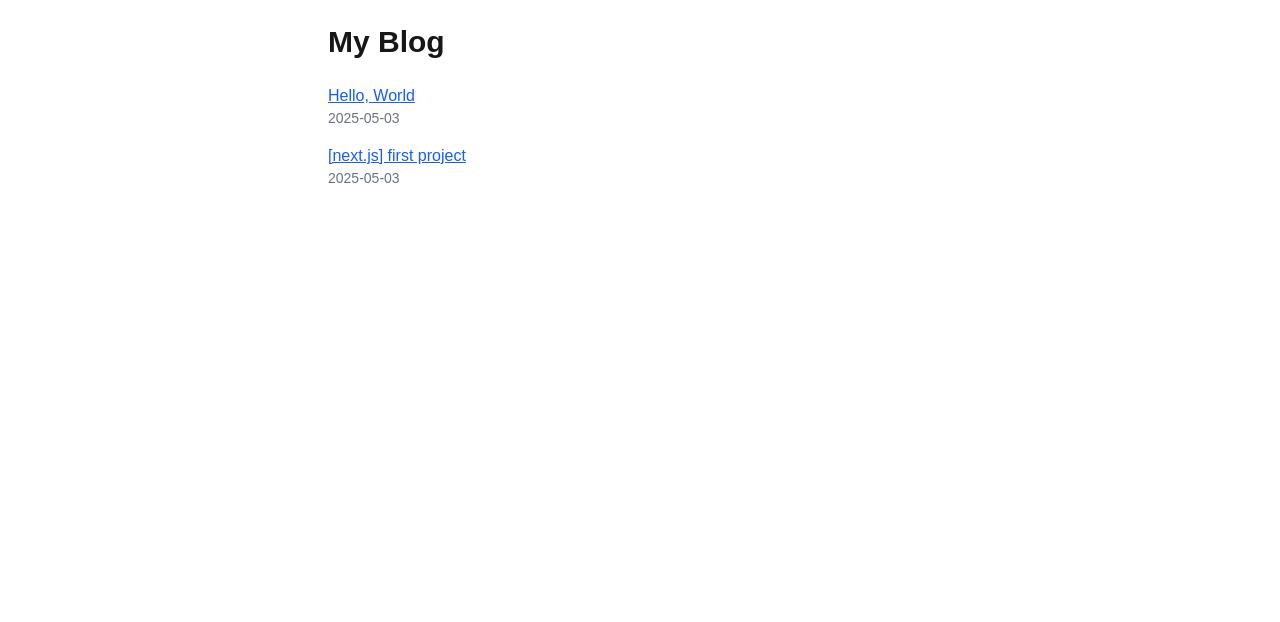
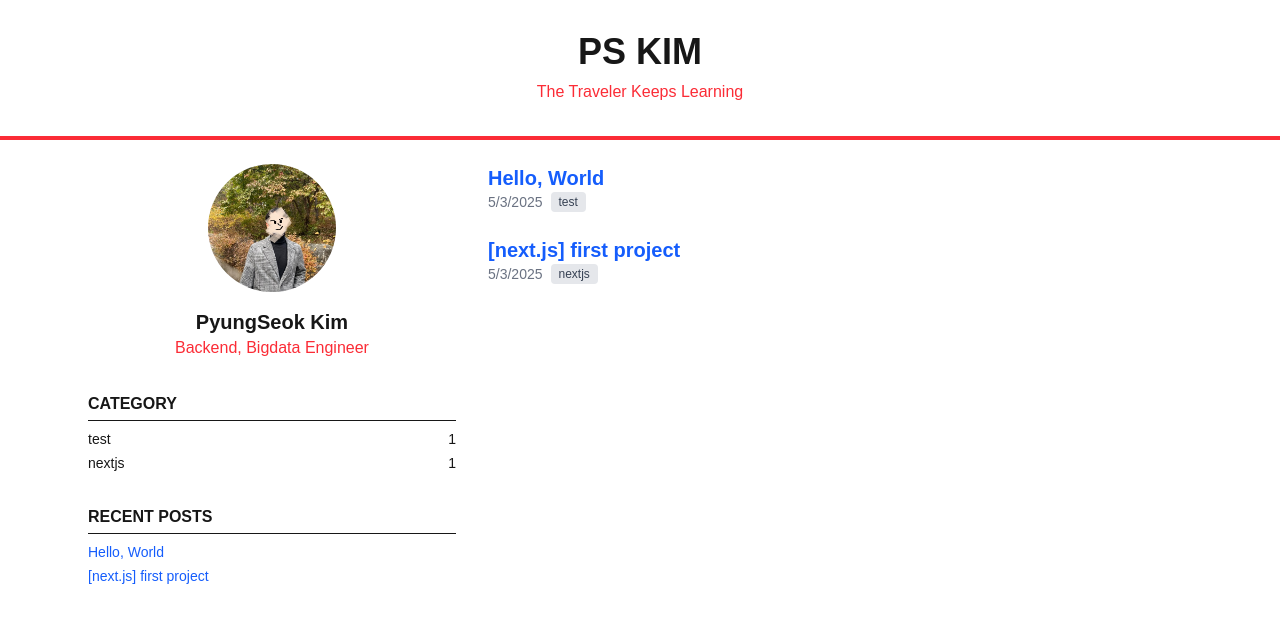
Before and after one commit to pskim-b/vercel-my-blog, a Next.js app: page / in a window 1280 px wide. Shown: the top 622 px of the page. Built offline with nearby package versions, Linux system fonts and the light colour scheme.

Commit message:
add sidebar and header

```diff
--- a/posts/first-post.md
+++ b/posts/first-post.md
@@ -1,6 +1,7 @@
 ---
 title: "Hello, World"
 date: "2025-05-03"
+category: "test"
 ---
 
 This is your **first blog post** written in Markdown!
--- a/posts/first-project.md
+++ b/posts/first-project.md
@@ -1,6 +1,7 @@
 ---
 title: "[next.js] first project"
 date: "2025-05-03"
+category: "nextjs"
 ---
 
 # 1. Setup project
--- a/src/app/page.tsx
+++ b/src/app/page.tsx
@@ -1,23 +1,19 @@
-import Link from 'next/link';
-import { getPostSlugs, getPostBySlug } from '@/lib/posts';
+import Header from "@/components/Header";
+import Sidebar from "@/components/Sidebar";
+import PostList from "@/components/PostList";
 
 export default function HomePage() {
-  const slugs = getPostSlugs();
-  const posts = slugs.map(getPostBySlug);
-
   return (
-    <main className="max-w-2xl mx-auto p-6">
-      <h1 className="text-3xl font-bold mb-6">My Blog</h1>
-      <ul className="space-y-4">
-        {posts.map((post) => (
-          <li key={post.slug}>
-            <Link href={`/posts/${post.slug}`} className="text-blue-600 underline">
-              {post.title}
-            </Link>
-            <p className="text-sm text-gray-500">{post.date}</p>
-          </li>
-        ))}
-      </ul>
-    </main>
+    <div>
+      <Header />
+      <main className="flex max-w-6xl mx-auto p-6 gap-8">
+        <aside className="w-1/3">
+          <Sidebar />
+        </aside>
+        <section className="flex-1">
+          <PostList />
+        </section>
+      </main>
+    </div>
   );
 }
--- /dev/null
+++ b/src/components/Header.tsx
@@ -0,0 +1,8 @@
+export default function Header() {
+    return (
+      <header className="text-center py-8 border-b-4 border-red-500">
+        <h1 className="text-4xl font-bold">PS KIM</h1>
+        <p className="text-red-500 mt-2">The Traveler Keeps Learning</p>
+      </header>
+    );
+  }
--- /dev/null
+++ b/src/components/PostList.tsx
@@ -0,0 +1,47 @@
+import fs from "fs";
+import path from "path";
+import matter from "gray-matter";
+
+interface PostMeta {
+  title: string;
+  date: string;
+  category: string;
+  slug: string;
+}
+
+function getPosts(): PostMeta[] {
+  const postsDir = path.join(process.cwd(), "posts");
+  const filenames = fs.readdirSync(postsDir);
+
+  return filenames.map((filename) => {
+    const filePath = path.join(postsDir, filename);
+    const fileContent = fs.readFileSync(filePath, "utf8");
+    const { data } = matter(fileContent);
+    return {
+      title: data.title,
+      date: data.date,
+      category: data.category,
+      slug: filename.replace(/\.md$/, ""),
+    };
+  });
+}
+
+export default function PostList() {
+  const posts = getPosts();
+
+  return (
+    <ul className="space-y-6">
+      {posts.map((post) => (
+        <li key={post.slug}>
+          <a href={`/posts/${post.slug}`} className="text-xl text-blue-600 hover:underline font-semibold">
+            {post.title}
+          </a>
+          <div className="text-sm text-gray-500 flex gap-2 items-center">
+            <span>{new Date(post.date).toLocaleDateString()}</span>
+            <span className="bg-gray-200 text-gray-700 px-2 py-0.5 rounded text-xs">{post.category}</span>
+          </div>
+        </li>
+      ))}
+    </ul>
+  );
+}
--- /dev/null
+++ b/src/components/Sidebar.tsx
@@ -0,0 +1,85 @@
+import fs from "fs";
+import path from "path";
+import matter from "gray-matter";
+
+function getCategories() {
+  const postsDir = path.join(process.cwd(), "posts");
+  const filenames = fs.readdirSync(postsDir);
+  const categoryCount: Record<string, number> = {};
+
+  filenames.forEach((filename) => {
+    const filePath = path.join(postsDir, filename);
+    const fileContent = fs.readFileSync(filePath, "utf8");
+    const { data } = matter(fileContent);
+    const category = data.category;
+    if (category) {
+      categoryCount[category] = (categoryCount[category] || 0) + 1;
+    }
+  });
+
+  return Object.entries(categoryCount).map(([name, count]) => ({ name, count }));
+}
+
+function getRecentPosts(limit: number = 5) {
+  const postsDir = path.join(process.cwd(), "posts");
+  const filenames = fs.readdirSync(postsDir);
+
+  const posts = filenames.map((filename) => {
+    const filePath = path.join(postsDir, filename);
+    const fileContent = fs.readFileSync(filePath, "utf8");
+    const { data } = matter(fileContent);
+    return {
+      title: data.title,
+      date: data.date,
+      slug: filename.replace(/\.md$/, ""),
+    };
+  });
+
+  return posts
+    .sort((a, b) => new Date(b.date).getTime() - new Date(a.date).getTime())
+    .slice(0, limit);
+}
+
+export default function Sidebar() {
+  const categories = getCategories();
+  const recentPosts = getRecentPosts();
+
+  return (
+    <div className="space-y-8">
+      <div className="text-center">
+        <img
+          src="/images/profile.jpg"
+          alt="Profile"
+          className="w-32 h-32 rounded-full mx-auto"
+        />
+        <h2 className="mt-4 text-xl font-bold">PyungSeok Kim</h2>
+        <p className="text-red-500">Backend, Bigdata Engineer</p>
+      </div>
+
+      <div>
+        <h3 className="font-bold border-b pb-1 mb-2">CATEGORY</h3>
+        <ul className="space-y-1 text-sm">
+          {categories.map((cat) => (
+            <li key={cat.name} className="flex justify-between">
+              <span>{cat.name}</span>
+              <span>{cat.count}</span>
+            </li>
+          ))}
+        </ul>
+      </div>
+
+      <div>
+        <h3 className="font-bold border-b pb-1 mb-2">RECENT POSTS</h3>
+        <ul className="space-y-1 text-sm text-blue-600">
+          {recentPosts.map((post) => (
+            <li key={post.slug}>
+              <a href={`/posts/${post.slug}`} className="hover:underline">
+                {post.title}
+              </a>
+            </li>
+          ))}
+        </ul>
+      </div>
+    </div>
+  );
+}
--- a/src/output.css
+++ b/src/output.css
@@ -7,21 +7,31 @@
       "Segoe UI Emoji", "Segoe UI Symbol", "Noto Color Emoji";
     --font-mono: ui-monospace, SFMono-Regular, Menlo, Monaco, Consolas, "Liberation Mono",
       "Courier New", monospace;
+    --color-red-500: oklch(63.7% 0.237 25.331);
     --color-blue-500: oklch(62.3% 0.214 259.815);
     --color-blue-600: oklch(54.6% 0.245 262.881);
+    --color-gray-200: oklch(92.8% 0.006 264.531);
     --color-gray-500: oklch(55.1% 0.027 264.364);
+    --color-gray-700: oklch(37.3% 0.034 259.733);
     --color-black: #000;
     --color-white: #fff;
     --spacing: 0.25rem;
     --container-2xl: 42rem;
+    --container-6xl: 72rem;
+    --text-xs: 0.75rem;
+    --text-xs--line-height: calc(1 / 0.75);
     --text-sm: 0.875rem;
     --text-sm--line-height: calc(1.25 / 0.875);
     --text-base: 1rem;
     --text-base--line-height: calc(1.5 / 1);
+    --text-xl: 1.25rem;
+    --text-xl--line-height: calc(1.75 / 1.25);
     --text-2xl: 1.5rem;
     --text-2xl--line-height: calc(2 / 1.5);
     --text-3xl: 1.875rem;
     --text-3xl--line-height: calc(2.25 / 1.875);
+    --text-4xl: 2.25rem;
+    --text-4xl--line-height: calc(2.5 / 2.25);
     --font-weight-medium: 500;
     --font-weight-semibold: 600;
     --font-weight-bold: 700;
@@ -187,6 +197,12 @@
   .mx-auto {
     margin-inline: auto;
   }
+  .mt-2 {
+    margin-top: calc(var(--spacing) * 2);
+  }
+  .mt-4 {
+    margin-top: calc(var(--spacing) * 4);
+  }
   .mb-2 {
     margin-bottom: calc(var(--spacing) * 2);
   }
@@ -202,17 +218,44 @@
   .grid {
     display: grid;
   }
+  .table {
+    display: table;
+  }
   .h-10 {
     height: calc(var(--spacing) * 10);
   }
+  .h-32 {
+    height: calc(var(--spacing) * 32);
+  }
   .min-h-screen {
     min-height: 100vh;
+  }
+  .w-1 {
+    width: calc(var(--spacing) * 1);
+  }
+  .w-1\/3 {
+    width: calc(1/3 * 100%);
+  }
+  .w-32 {
+    width: calc(var(--spacing) * 32);
   }
   .w-full {
     width: 100%;
   }
   .max-w-2xl {
     max-width: var(--container-2xl);
+  }
+  .max-w-6xl {
+    max-width: var(--container-6xl);
+  }
+  .flex-1 {
+    flex: 1;
+  }
+  .border-collapse {
+    border-collapse: collapse;
+  }
+  .resize {
+    resize: both;
   }
   .list-inside {
     list-style-position: inside;
@@ -232,6 +275,9 @@
   .items-center {
     align-items: center;
   }
+  .justify-between {
+    justify-content: space-between;
+  }
   .justify-center {
     justify-content: center;
   }
@@ -244,6 +290,9 @@
   .gap-4 {
     gap: calc(var(--spacing) * 4);
   }
+  .gap-8 {
+    gap: calc(var(--spacing) * 8);
+  }
   .gap-16 {
     gap: calc(var(--spacing) * 16);
   }
@@ -252,6 +301,13 @@
   }
   .gap-\[32px\] {
     gap: 32px;
+  }
+  .space-y-1 {
+    :where(& > :not(:last-child)) {
+      --tw-space-y-reverse: 0;
+      margin-block-start: calc(calc(var(--spacing) * 1) * var(--tw-space-y-reverse));
+      margin-block-end: calc(calc(var(--spacing) * 1) * calc(1 - var(--tw-space-y-reverse)));
+    }
   }
   .space-y-3 {
     :where(& > :not(:last-child)) {
@@ -267,6 +323,20 @@
       margin-block-end: calc(calc(var(--spacing) * 4) * calc(1 - var(--tw-space-y-reverse)));
     }
   }
+  .space-y-6 {
+    :where(& > :not(:last-child)) {
+      --tw-space-y-reverse: 0;
+      margin-block-start: calc(calc(var(--spacing) * 6) * var(--tw-space-y-reverse));
+      margin-block-end: calc(calc(var(--spacing) * 6) * calc(1 - var(--tw-space-y-reverse)));
+    }
+  }
+  .space-y-8 {
+    :where(& > :not(:last-child)) {
+      --tw-space-y-reverse: 0;
+      margin-block-start: calc(calc(var(--spacing) * 8) * var(--tw-space-y-reverse));
+      margin-block-end: calc(calc(var(--spacing) * 8) * calc(1 - var(--tw-space-y-reverse)));
+    }
+  }
   .rounded {
     border-radius: 0.25rem;
   }
@@ -280,9 +350,20 @@
     border-style: var(--tw-border-style);
     border-width: 1px;
   }
+  .border-b {
+    border-bottom-style: var(--tw-border-style);
+    border-bottom-width: 1px;
+  }
+  .border-b-4 {
+    border-bottom-style: var(--tw-border-style);
+    border-bottom-width: 4px;
+  }
   .border-solid {
     --tw-border-style: solid;
     border-style: solid;
+  }
+  .border-black {
+    border-color: var(--color-black);
   }
   .border-black\/\[\.08\] {
     border-color: color-mix(in srgb, #000 8%, transparent);
@@ -290,8 +371,14 @@
       border-color: color-mix(in oklab, var(--color-black) 8%, transparent);
     }
   }
+  .border-red-500 {
+    border-color: var(--color-red-500);
+  }
   .border-transparent {
     border-color: transparent;
+  }
+  .bg-black {
+    background-color: var(--color-black);
   }
   .bg-black\/\[\.05\] {
     background-color: color-mix(in srgb, #000 5%, transparent);
@@ -301,6 +388,9 @@
   }
   .bg-blue-500 {
     background-color: var(--color-blue-500);
+  }
+  .bg-gray-200 {
+    background-color: var(--color-gray-200);
   }
   .p-4 {
     padding: calc(var(--spacing) * 4);
@@ -314,11 +404,23 @@
   .px-1 {
     padding-inline: calc(var(--spacing) * 1);
   }
+  .px-2 {
+    padding-inline: calc(var(--spacing) * 2);
+  }
   .px-4 {
     padding-inline: calc(var(--spacing) * 4);
   }
+  .py-0 {
+    padding-block: calc(var(--spacing) * 0);
+  }
   .py-0\.5 {
     padding-block: calc(var(--spacing) * 0.5);
+  }
+  .py-8 {
+    padding-block: calc(var(--spacing) * 8);
+  }
+  .pb-1 {
+    padding-bottom: calc(var(--spacing) * 1);
   }
   .pb-20 {
     padding-bottom: calc(var(--spacing) * 20);
@@ -340,6 +442,10 @@
     font-size: var(--text-3xl);
     line-height: var(--tw-leading, var(--text-3xl--line-height));
   }
+  .text-4xl {
+    font-size: var(--text-4xl);
+    line-height: var(--tw-leading, var(--text-4xl--line-height));
+  }
   .text-sm {
     font-size: var(--text-sm);
     line-height: var(--tw-leading, var(--text-sm--line-height));
@@ -347,6 +453,14 @@
   .text-sm\/6 {
     font-size: var(--text-sm);
     line-height: calc(var(--spacing) * 6);
+  }
+  .text-xl {
+    font-size: var(--text-xl);
+    line-height: var(--tw-leading, var(--text-xl--line-height));
+  }
+  .text-xs {
+    font-size: var(--text-xs);
+    line-height: var(--tw-leading, var(--text-xs--line-height));
   }
   .font-bold {
     --tw-font-weight: var(--font-weight-bold);
@@ -370,6 +484,12 @@
   .text-gray-500 {
     color: var(--color-gray-500);
   }
+  .text-gray-700 {
+    color: var(--color-gray-700);
+  }
+  .text-red-500 {
+    color: var(--color-red-500);
+  }
   .text-white {
     color: var(--color-white);
   }
@@ -379,6 +499,13 @@
   .antialiased {
     -webkit-font-smoothing: antialiased;
     -moz-osx-font-smoothing: grayscale;
+  }
+  .outline {
+    outline-style: var(--tw-outline-style);
+    outline-width: 1px;
+  }
+  .filter {
+    filter: var(--tw-blur,) var(--tw-brightness,) var(--tw-contrast,) var(--tw-grayscale,) var(--tw-hue-rotate,) var(--tw-invert,) var(--tw-saturate,) var(--tw-sepia,) var(--tw-drop-shadow,);
   }
   .transition-colors {
     transition-property: color, background-color, border-color, outline-color, text-decoration-color, fill, stroke, --tw-gradient-from, --tw-gradient-via, --tw-gradient-to;
@@ -525,6 +652,11 @@
   syntax: "*";
   inherits: false;
 }
+@property --tw-outline-style {
+  syntax: "*";
+  inherits: false;
+  initial-value: solid;
+}
 @property --tw-blur {
   syntax: "*";
   inherits: false;
@@ -585,6 +717,7 @@
       --tw-border-style: solid;
       --tw-font-weight: initial;
       --tw-tracking: initial;
+      --tw-outline-style: solid;
       --tw-blur: initial;
       --tw-brightness: initial;
       --tw-contrast: initial;
```
Also changed, not shown: public/images/profile.jpg (added).
